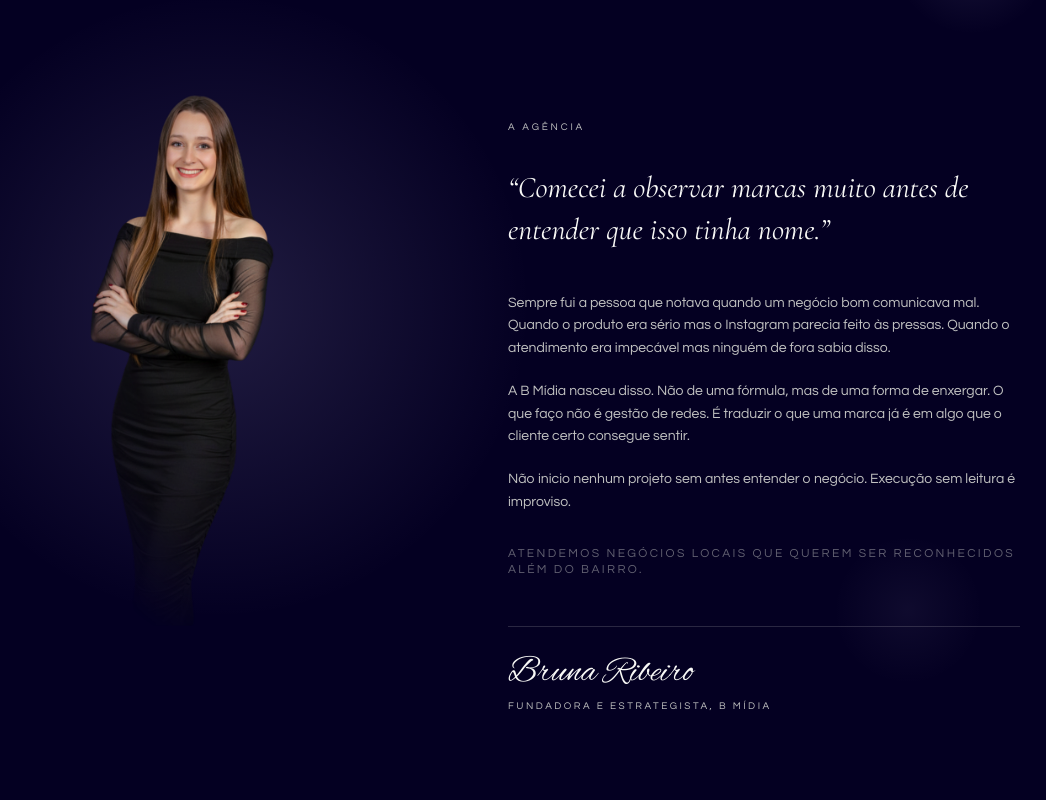
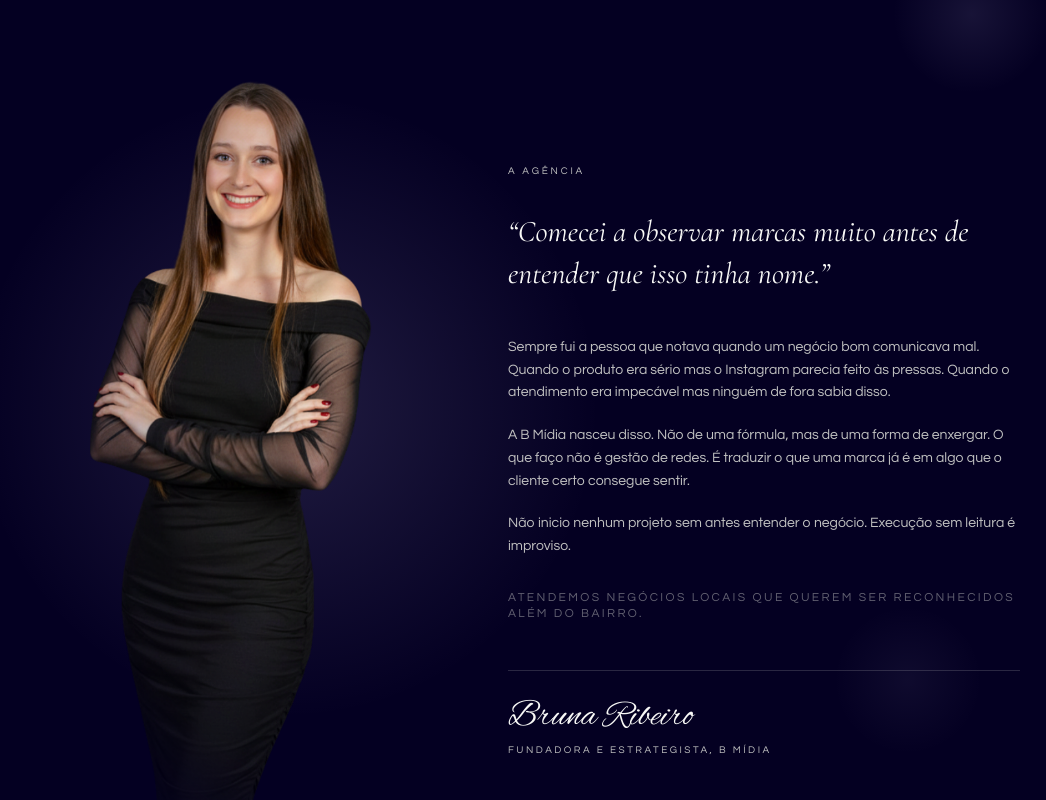
Before and after one commit to brunaribeirosocialmedia-glitch/bmidia-site, a Next.js app: page / in a window 1280 px wide. Shown: the part 3420-4220 px from the top of the page, without its empty margins (180-1226 px from the left). Built offline with nearby package versions, Linux system fonts and the light colour scheme.

Commit message:
fix: centraliza foto via margin auto no grid item (RevealSection)

```diff
--- a/app/page.tsx
+++ b/app/page.tsx
@@ -707,9 +707,9 @@ function SobreBruna() {
       style={{ background: "transparent" }}
     >
       {/* Foto */}
-      <RevealSection className="w-full">
-        <RevealItem className="w-full">
-          <div ref={photoContainerRef} className="relative aspect-[3/4] mx-auto md:mx-0 md:ml-[12rem]" style={{ width: "65%", maxWidth: "420px" }}>
+      <RevealSection className="w-[65%] max-w-[420px] mx-auto md:w-full md:max-w-none md:mx-0">
+        <RevealItem>
+          <div ref={photoContainerRef} className="relative aspect-[3/4] md:ml-[12rem]" style={{ width: "100%" }}>
               {/* Ponto de luz atrás da foto */}
               <div style={{
                 position: "absolute",
```
